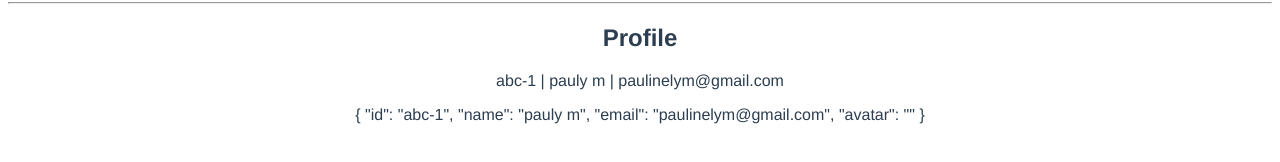
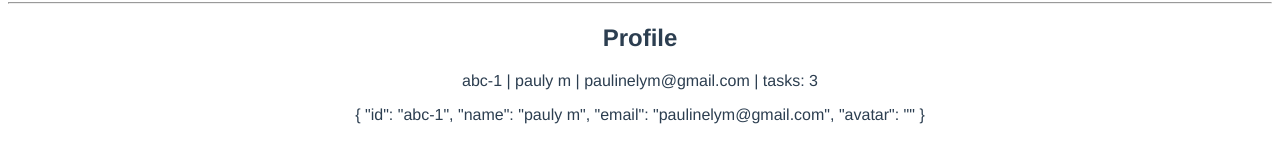
Before and after one commit to p4ulinely/todo-app-vue, a Vue app: page /profile/abc-1 in a window 1280 px wide. Shown: the part 118-280 px from the top of the page. Built offline with nearby package versions, Linux system fonts and the light colour scheme.

Commit message:
diversos ajustes para estado global

```diff
--- a/src/components/NavBarComponent.vue
+++ b/src/components/NavBarComponent.vue
@@ -15,13 +15,12 @@ export default {
   name: 'NavbarComponent',
   data() {
     return {
-      // usuarioLoggado: this.$store.state.user,
 
     }
   },
   computed: {
     obtemUsuarioLoggado() {
-      return this.$store.state.user;
+      return this.$store.state.userModule.user;
     }
   },
   methods: {
--- a/src/components/TasksComponent.vue
+++ b/src/components/TasksComponent.vue
@@ -26,6 +26,16 @@ export default {
       loading: true
     }
   },
+  computed: {
+    // getMyTasks() {
+    //   return this.$store.state.userModule.tasks;
+    // }
+  },
+  watch: {
+    tasks() {
+      this.$store.commit('setTasks', this.tasks);
+    },
+  },
   methods: {
     deleteTask(id) {
       this.tasks = this.tasks.filter(t => t.id !== id);
@@ -36,29 +46,7 @@ export default {
   },
   mounted() {
     setTimeout(() => {
-      this.tasks = [
-        {
-          id: 1,
-          title: 'title1',
-          date: new Date(Date.now()),
-          msg: 'msg 111111111....',
-          reminder: true
-        },
-        {
-          id: 2,
-          title: 'title2',
-          date: new Date(Date.now()),
-          msg: 'msg 111111111....',
-          reminder: false
-        },
-        {
-          id: 3,
-          title: 'title3',
-          date: new Date(Date.now()),
-          msg: 'msg 111111111....',
-          reminder: true
-        },
-      ];
+      this.tasks = this.$store.state.userModule.tasks;
       this.loading = false;
     }, 500);
   }
--- a/src/routes/index.js
+++ b/src/routes/index.js
@@ -18,7 +18,7 @@ const router = createRouter({
 });
 
 router.beforeEach((to, from, next) => {
-  const currentUser = store.state.user;
+  const currentUser = store.state.userModule.user;
 
   if (to.meta.requiresAuth && !currentUser.id) {
     console.log('1')
--- a/src/store/index.js
+++ b/src/store/index.js
@@ -1,27 +1,21 @@
 import { createStore } from 'vuex'
+
+import userModule from './modules/userModule.js';
 
 export default createStore({
   state: {
-    user: {
-      id: 'abc-1',
-      name: 'pauly m',
-      email: 'paulinelym@gmail.com',
-      avatar: ''
-    },
-    sessionAuth: false
+    appInfo: {
+      version: '1.0'
+    }
   },
   getters: {
   },
   mutations: {
-    setUser(state, data) {
-      state.user = data;
-    },
-    setSessionAuth(state, data) {
-      state.sessionAuth = data;
-    }
   },
   actions: {
   },
   modules: {
+    userModule,
+
   }
 })
--- /dev/null
+++ b/src/store/modules/userModule.js
@@ -0,0 +1,48 @@
+const userModule = {
+  state: {
+    user: {
+      id: 'abc-1',
+      name: 'pauly m',
+      email: 'paulinelym@gmail.com',
+      avatar: ''
+    },
+    tasks: [
+      {
+        id: 1,
+        title: 'title1',
+        date: new Date(Date.now()),
+        msg: 'msg 111111111....',
+        reminder: true
+      },
+      {
+        id: 2,
+        title: 'title2',
+        date: new Date(Date.now()),
+        msg: 'msg 111111111....',
+        reminder: false
+      },
+      {
+        id: 3,
+        title: 'title3',
+        date: new Date(Date.now()),
+        msg: 'msg 111111111....',
+        reminder: true
+      },
+    ],
+  },
+  getters: {
+    tasksLength: state => state.tasks.length,
+  },
+  mutations: {
+    setUser(state, data) {
+      state.user = data;
+    },
+    setTasks(state, data) {
+      state.tasks = data;
+    },
+  },
+  actions: {
+  }
+};
+
+export default userModule;
--- a/src/views/LoginView.vue
+++ b/src/views/LoginView.vue
@@ -15,7 +15,7 @@
     },
     computed: {
       obtemUsuarioLoggado() {
-        return this.$store.state.user;
+        return this.$store.state.userModule.user;
       }
     },
     methods: {
--- a/src/views/ProfileView.vue
+++ b/src/views/ProfileView.vue
@@ -3,7 +3,7 @@
   <h2>Profile</h2>
   <div v-if="!obtemUsuarioLoggado.id">not logged...</div>
   <div v-else-if="obtemIdProfileRota() !== obtemUsuarioLoggado.id">invalid profile...</div>
-  <div v-else>{{obtemUsuarioLoggado.id}} | {{obtemUsuarioLoggado.name}} | {{obtemUsuarioLoggado.email}}</div>
+  <div v-else>{{obtemUsuarioLoggado.id}} | {{obtemUsuarioLoggado.name}} | {{obtemUsuarioLoggado.email}} | tasks: {{$store.getters.tasksLength}}</div>
   <p>{{obtemUsuarioLoggado}}</p>
 </div>
 
@@ -21,7 +21,7 @@ export default {
   },
   computed: {
     obtemUsuarioLoggado() {
-      return this.$store.state.user;
+      return this.$store.state.userModule.user;
     }
   },
   methods: {
```
